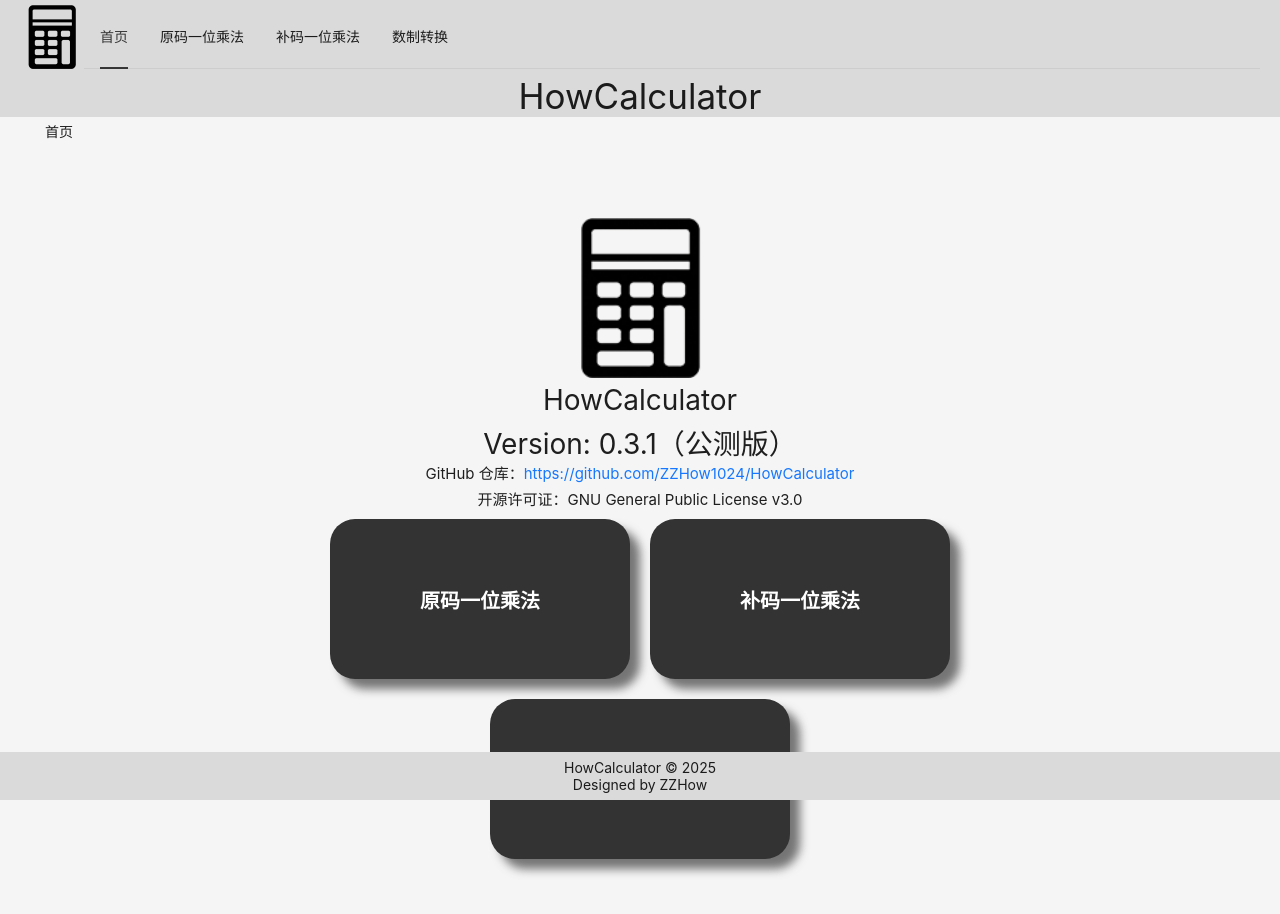
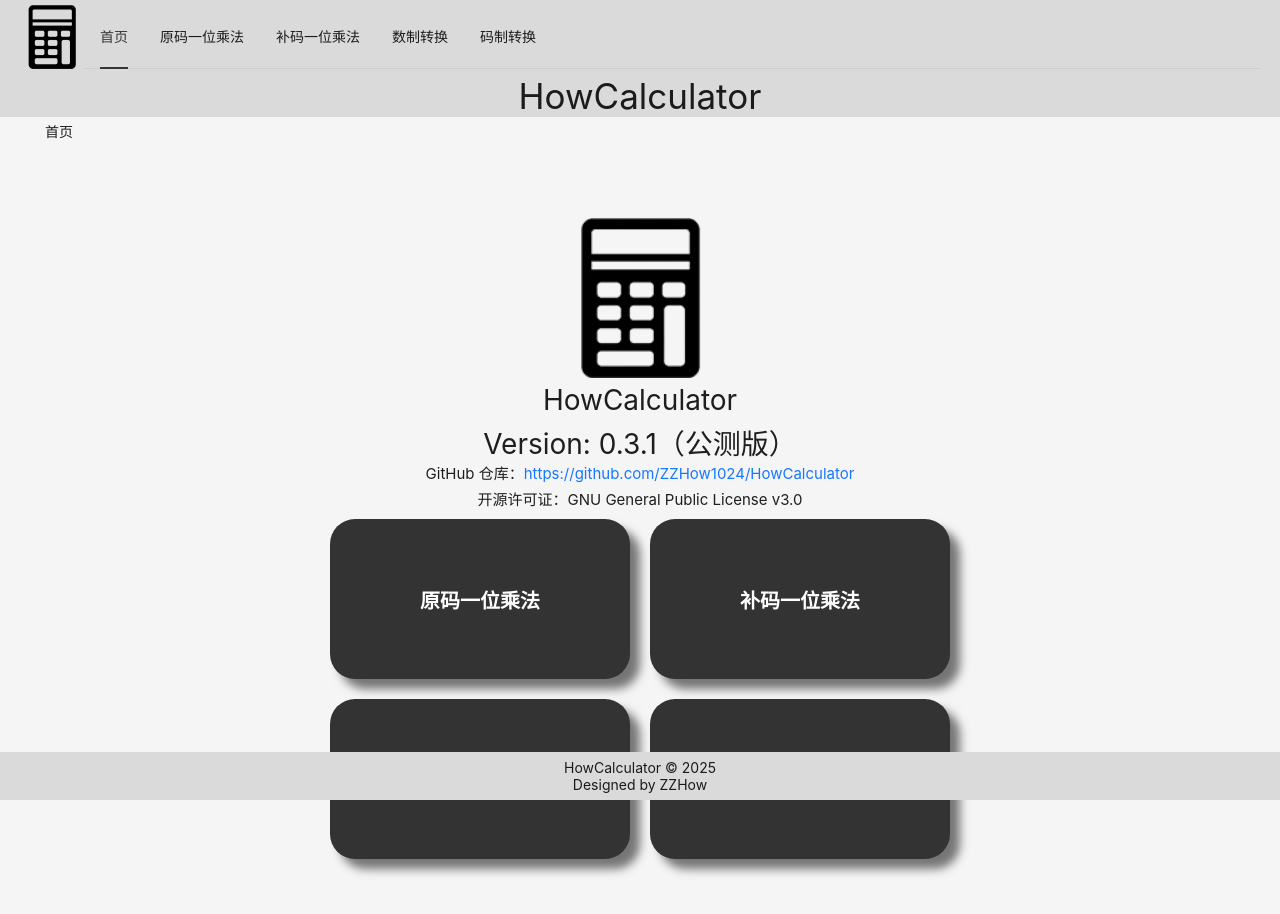
Before and after one commit to ZZHow1024/HowCalculator, a React (Vite) app: page /#/ in a window 1280 px wide. Shown: the top 914 px of the page. Built offline with nearby package versions, Linux system fonts and the light colour scheme.

Commit message:
feat: Add routing and menu for code conversion page

```diff
--- a/src/components/GlobalHeader/GlobalHeader.jsx
+++ b/src/components/GlobalHeader/GlobalHeader.jsx
@@ -8,6 +8,7 @@ const items = [
   { key: "/sign-magnitude-multiplication-calculator", label: "原码一位乘法" },
   { key: "/booth-multiplication-calculator", label: "补码一位乘法" },
   { key: "/number-base-conversion", label: "数制转换" },
+  { key: "/code-conversion", label: "码制转换" },
 ];
 
 export default function GlobalHeader(props) {
--- a/src/pages/Home/index.jsx
+++ b/src/pages/Home/index.jsx
@@ -53,7 +53,7 @@ export default function Index() {
           </Col>
         </Row>
         <Row>
-          <Col span={24}>
+          <Col span={12}>
             <div className="button-container">
               <div
                 className="button"
@@ -63,6 +63,16 @@ export default function Index() {
               </div>
             </div>
           </Col>
+          <Col span={12}>
+            <div className="button-container">
+              <div
+                className="button"
+                onClick={() => navigate("/code-conversion")}
+              >
+                <h1>码制转换</h1>
+              </div>
+            </div>
+          </Col>
         </Row>
       </div>
     </div>
--- a/src/router/index.jsx
+++ b/src/router/index.jsx
@@ -11,6 +11,7 @@ const NumberBaseConversion = lazy(() => import("@/pages/NumberBaseConversion"));
 const SignMagnitudeMultiplicationCalculator = lazy(
   () => import("@/pages/SignMagnitudeMultiplicationCalculator"),
 );
+const CodeConversion = lazy(() => import("@/pages/CodeConversion"));
 
 const router = createHashRouter([
   {
@@ -45,6 +46,14 @@ const router = createHashRouter([
           </Suspense>
         ),
       },
+      {
+        path: "/code-conversion",
+        element: (
+          <Suspense fallback={"加载中"}>
+            <CodeConversion />
+          </Suspense>
+        ),
+      },
     ],
   },
 ]);
```
